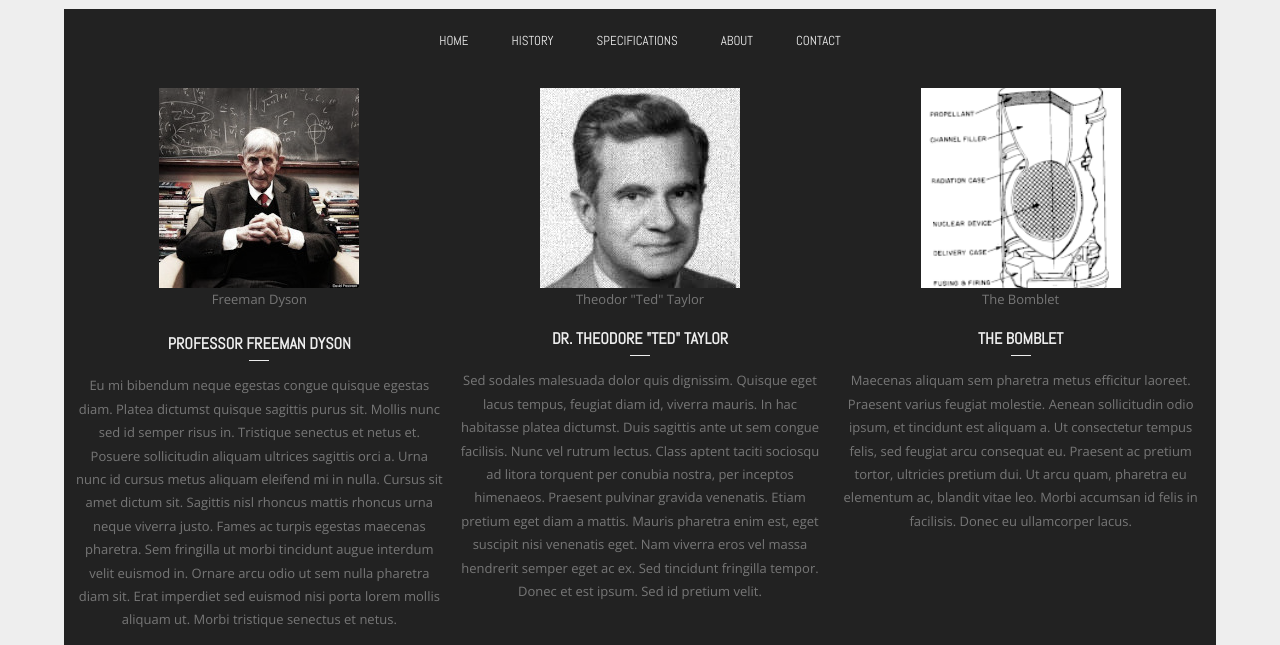
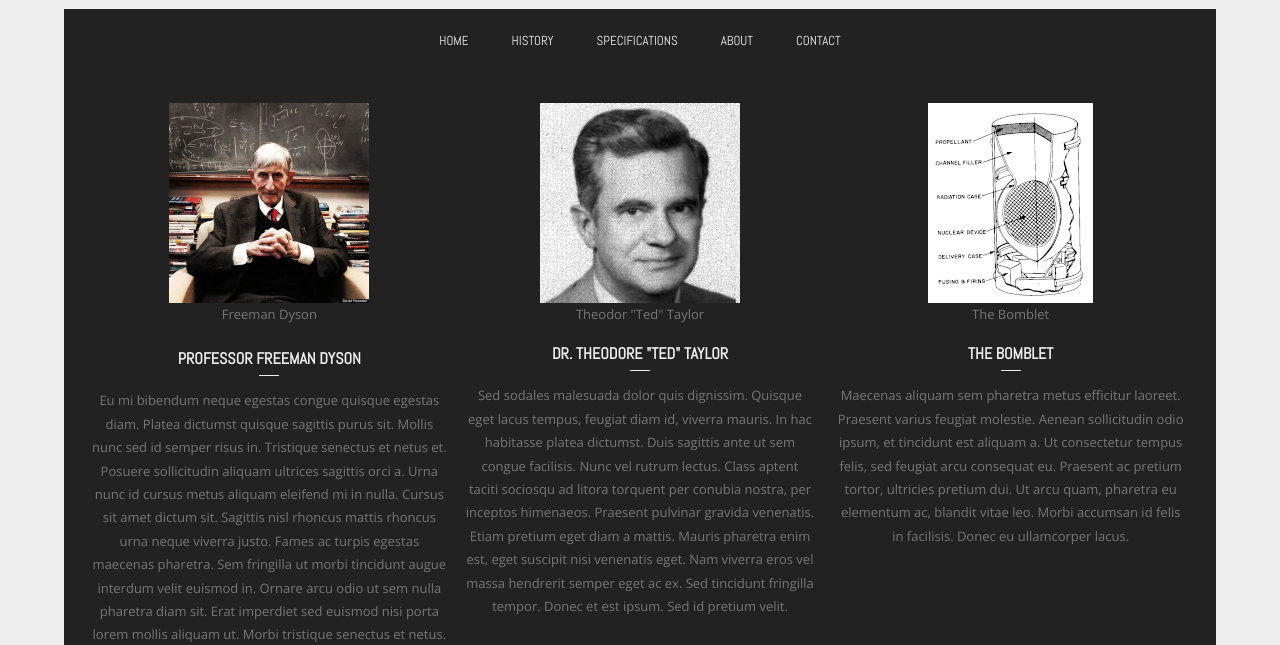
Before and after one commit to FergusonWilliam-FS/jorg-goatman, a plain HTML site: page index.html in a window 1280 px wide. Shown: the part 155-800 px from the top of the page. Drawn offline with nearby package versions, Linux system fonts and the light colour scheme.

Commit message:
img featured and page

```diff
--- a/css/main.css
+++ b/css/main.css
@@ -43,9 +43,9 @@ img {
 	display: block;
 	margin-left: auto;
   	margin-right: auto;
-	width: 300px;
-	height: 300px;
-	/* margin: 1rem 0; */
+	width: auto;
+	height: auto;
+	margin: auto;
 	background: #cccccc;
 	object-fit: cover;
 
@@ -90,12 +90,13 @@ nav a {
  #featured {
 	background: #222222;
 	text-align: center;
-	padding-bottom: 2rem;
+	padding: 2rem;
 }
 #featured article {
 	width: calc(100%/3);
 	border: 1px solid #222222;
 	float: left;
+
 }
 #featured h3 {
 	padding-top: 2rem;
@@ -110,18 +111,19 @@ nav a {
 	margin: .8rem auto;
 }
 #featured img {
-	width: 200px;
-	height: 200px;
+	width: auto;
+	height: auto;
 	margin-left: auto;
   	margin-right: auto;
 	object-fit: cover;
-	filter: grayscale(50%);
-	margin: auto;
+	filter: grayscale(10%);
+	text-align: center;
 }
 
 #featured p.normal {
 	color: white;
-	text-align: justify;
+	text-align: center;
+
 }
 
 /* Article ============================== */
```
